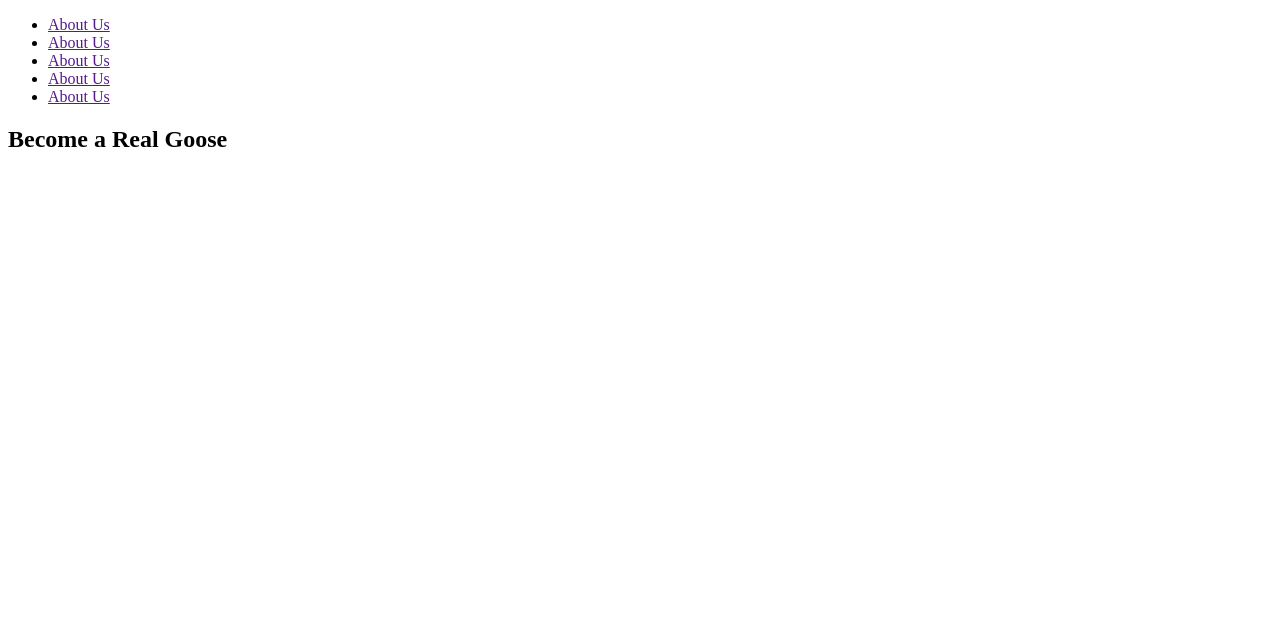
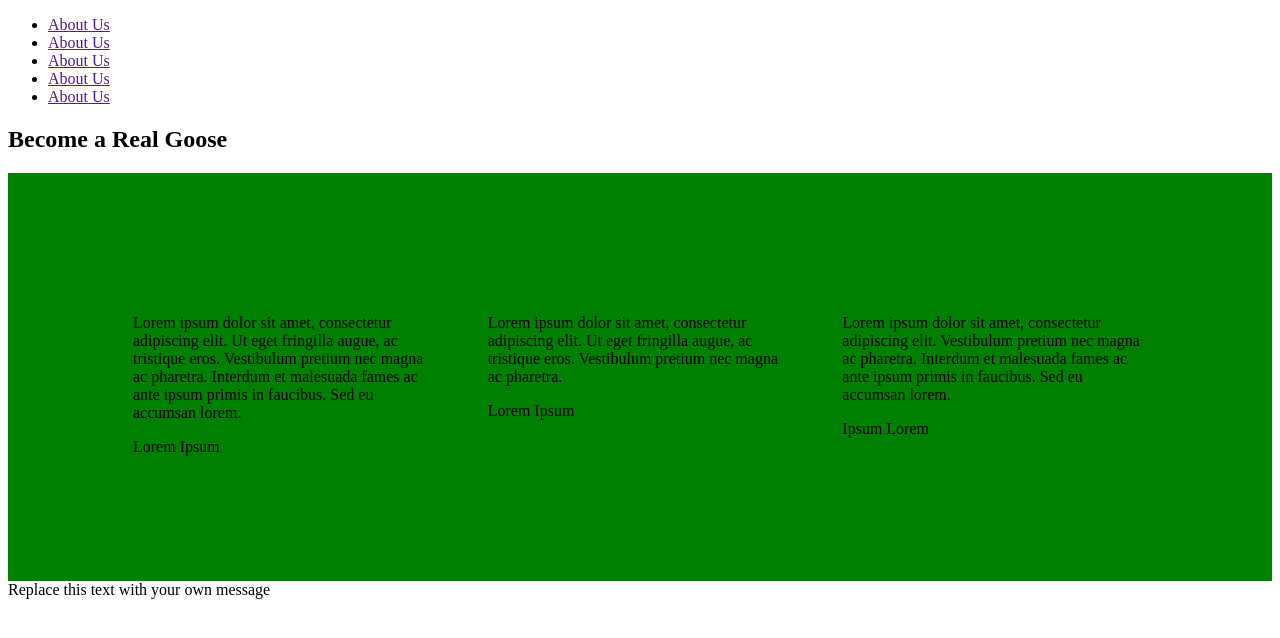
Before and after one commit to bnbry/be-a-goose, a plain HTML site: page index.html in a window 1280 px wide. Drawn offline with Linux system fonts and the light colour scheme.

Commit message:
Add testimonials

```diff
--- a/index.html
+++ b/index.html
@@ -2,7 +2,25 @@
 <html>
   <head>
     <title>Be a Goose</title>
-    <style></style>
+    <style>
+      * {
+        box-sizing: border-box;
+      }
+
+      .testimonials {
+        background-color: green;
+        padding: 100px;
+        width: 100%;
+        display: flex;
+        flex-wrap: wrap;
+      }
+
+      .testimonial {
+        width: 33.33333%;
+        flex-grow: 1;
+        padding: 25px;
+      }
+    </style>
   </head>
   <body>
     <nav>
@@ -19,8 +37,31 @@
         <h1>Become a Real Goose</h1>
       </section>
       <section class="breakdown"></section>
-      <section class="testimonials"></section>
+      <section class="testimonials">
+        <div class="testimonial">
+          <p>
+            Lorem ipsum dolor sit amet, consectetur adipiscing elit. Ut eget fringilla augue, ac tristique eros.
+            Vestibulum pretium nec magna ac pharetra. Interdum et malesuada fames ac ante ipsum primis in faucibus.
+            Sed eu accumsan lorem.
+          </p>
+          <div>Lorem Ipsum</div>
+        </div>
+        <div class="testimonial">
+          <p>
+            Lorem ipsum dolor sit amet, consectetur adipiscing elit. Ut eget fringilla augue, ac tristique eros.
+            Vestibulum pretium nec magna ac pharetra.
+          </p>
+          <div>Lorem Ipsum</div>
+        </div>
+        <div class="testimonial">
+          <p>
+            Lorem ipsum dolor sit amet, consectetur adipiscing elit. Vestibulum pretium nec magna ac pharetra. Interdum
+            et malesuada fames ac ante ipsum primis in faucibus. Sed eu accumsan lorem.
+          </p>
+          <div>Ipsum Lorem</div>
+        </div>
+      </section>
     </main>
-    <footer></footer>
+    <footer>Replace this text with your own message</footer>
   </body>
 </html>
```
